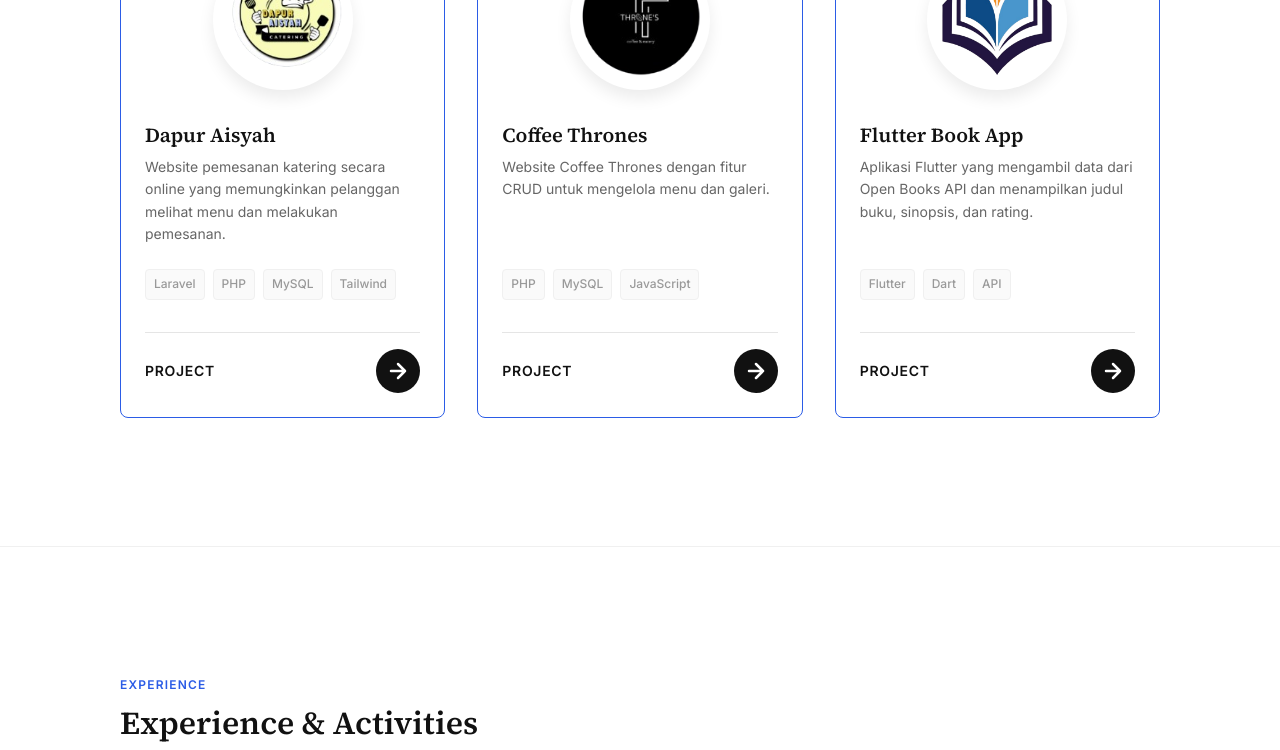
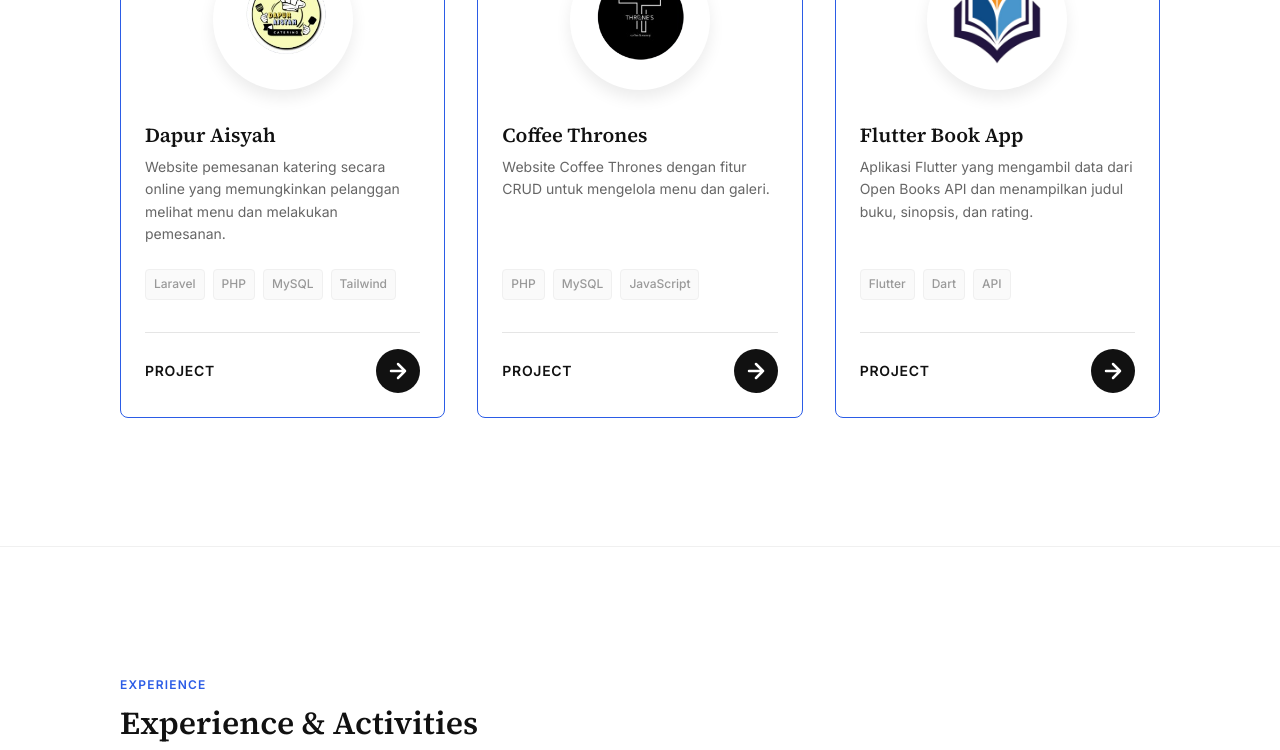
Before and after one commit to MuammarDaffa/portfolio, a website built with Vite: page index.html in a window 1280 px wide. Shown: the part 2445-3195 px from the top of the page. Built offline with nearby package versions, Linux system fonts and the light colour scheme.

Commit message:
halaman project 8

```diff
--- a/src/styles/main.css
+++ b/src/styles/main.css
@@ -570,17 +570,17 @@ button {
 
 .project-card__image,
 .project-card__image-svg {
-  width: 100%;
-  height: 100%;
-  object-fit: cover;
+  width: 110px; /* Smaller than wrapper to create a concentric border effect */
+  height: 110px;
+  object-fit: contain; /* Ensure the logo is not cropped */
   object-position: center;
   border-radius: 50%;
   display: block;
 }
 
 .project-card__image-placeholder {
-  width: 100%;
-  height: 100%;
+  width: 110px;
+  height: 110px;
   color: var(--color-text-tertiary);
   background-color: var(--color-bg-alt);
   border-radius: 50%;
```
